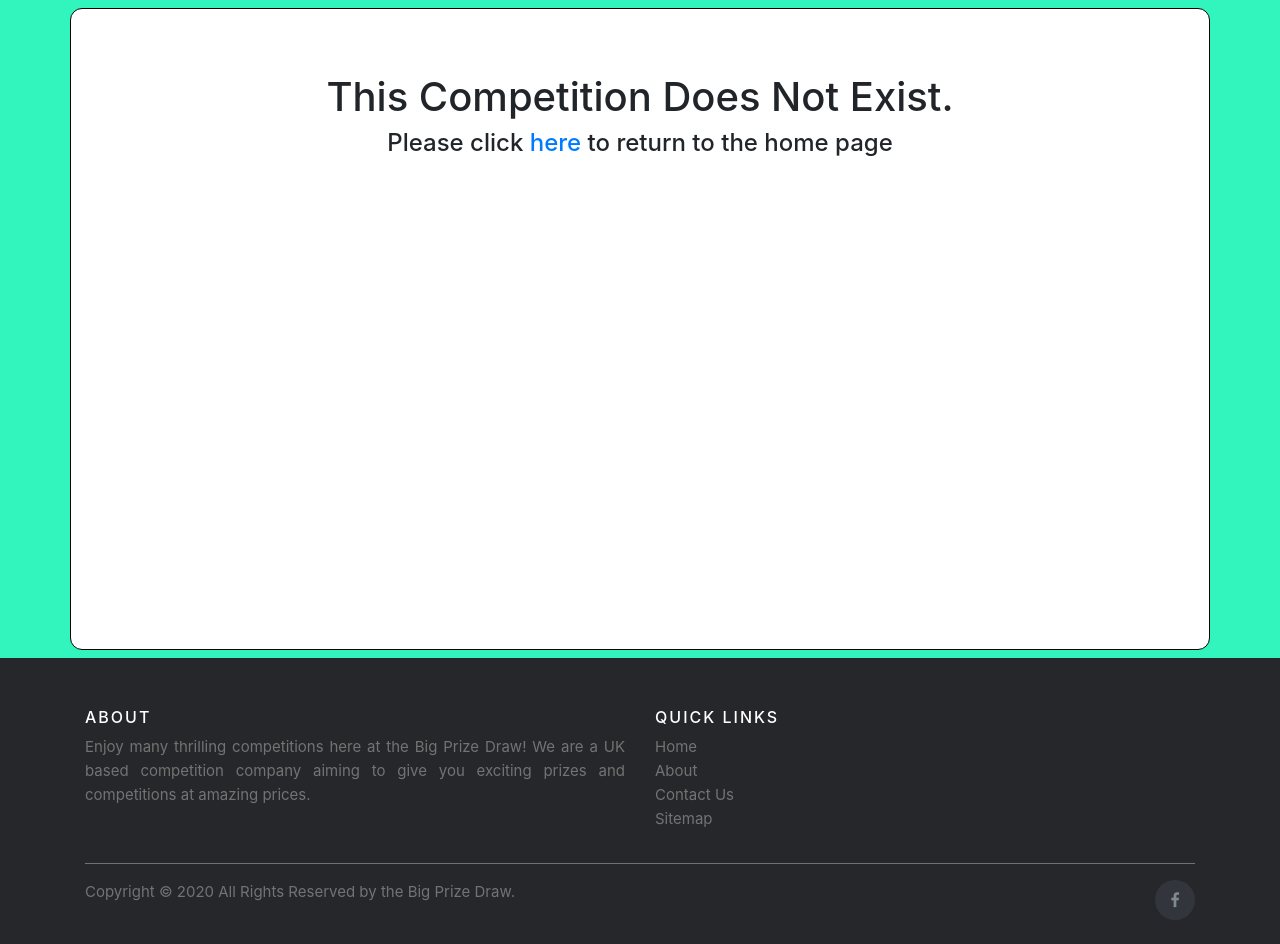
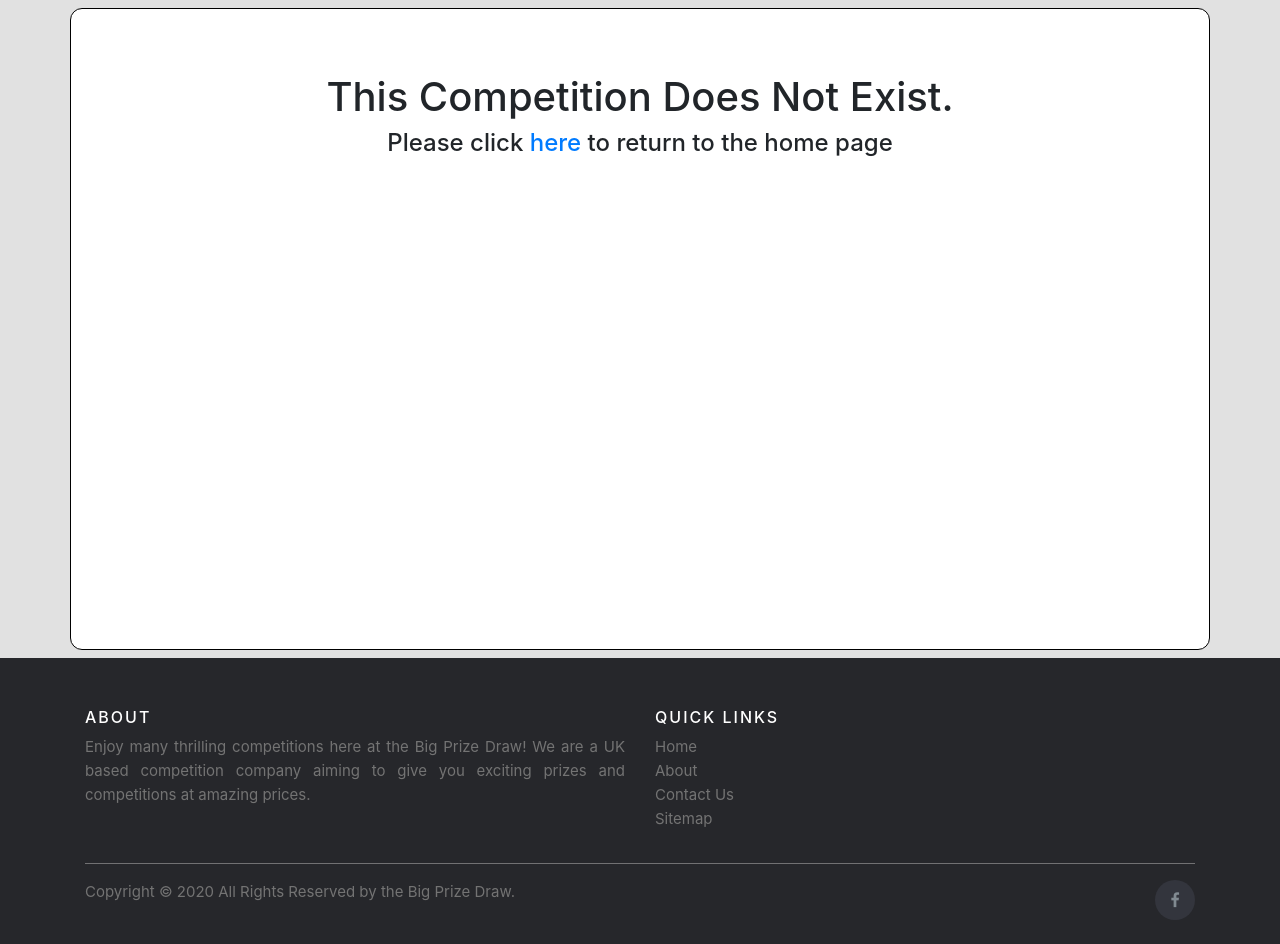
Before and after one commit to RobertWatkin/BigPrizeDraw, a PHP site: page /competition.php?comp=1 in a window 1280 px wide. Shown: the part 72-1016 px from the top of the page. Run offline with PHP 8.4, Linux system fonts and the light colour scheme; data that the repository does not hold is empty; some libraries are stand-ins or nearby versions.

Commit message:
started development on comp page

```diff
--- a/competition.php
+++ b/competition.php
@@ -36,7 +36,6 @@
 
 <head>
   <?php include("php/head.php"); ?>
-
 </head>
 
 <body class="main">
--- a/stylesheets/global.css
+++ b/stylesheets/global.css
@@ -1,5 +1,5 @@
 .main{
-    background-color: #31f5bd;
+    background-color: #e1e1e1;
     width: 100%;
 }
 
```
Also changed, not shown: competitionImages/5f21b3985180a9.84060135.png (added), competitionImages/5f21b498f15042.10441713.jpg (added), competitionImages/5f21b4db367bf7.99510106.jpg (added), competitionImages/5f21b50bd2f594.57980106.jpg (added).
